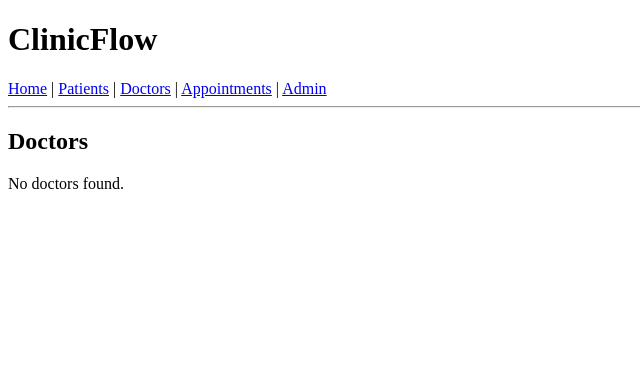
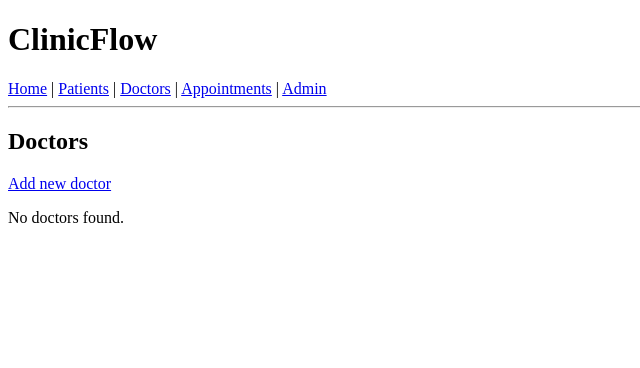
Before and after one commit to AleksandraFrak/clinicflow, a Django app: page /doctors/ in a window 1280 px wide. Shown: the top 368 px of the page, without its empty margins (0-640 px from the left). Run offline with Django 5.2, Linux system fonts and the light colour scheme; data that the repository does not hold is empty.

Commit message:
Add doctor creation from

```diff
--- a/clinic/urls.py
+++ b/clinic/urls.py
@@ -7,6 +7,7 @@ from .views import (
     add_patient,
     edit_patient,
     delete_patient,
+    add_doctor,
 )
 
 urlpatterns = [
@@ -31,4 +32,6 @@ urlpatterns = [
     path("doctors/", doctor_list, name="doctor_list"),
 
     path("appointments/", appointment_list, name="appointment_list"),
+
+    path("doctors/add/", add_doctor, name="add_doctor"),
 ]
--- a/clinic/views.py
+++ b/clinic/views.py
@@ -1,6 +1,6 @@
 from django.shortcuts import render, redirect, get_object_or_404
 from .models import Patient, Doctor, Appointment
-from .forms import PatientForm
+from .forms import PatientForm, DoctorForm
 
 
 def home(request):
@@ -59,3 +59,16 @@ def delete_patient(request, patient_id):
         return redirect("patient_list")
 
     return render(request, "delete_patient.html", {"patient": patient})
+
+def add_doctor(request):
+    if request.method == "POST":
+        form = DoctorForm(request.POST)
+
+        if form.is_valid():
+            form.save()
+            return redirect("doctor_list")
+
+    else:
+        form = DoctorForm()
+
+    return render(request, "add_doctor.html", {"form": form})
--- a/templates/doctor_list.html
+++ b/templates/doctor_list.html
@@ -3,6 +3,8 @@
 
 {% block content %}
     <h2>Doctors</h2>
+
+    <a href="{% url 'add_doctor' %}">Add new doctor</a>
 
     {% if doctors %}
         <table border="1" cellpadding="8">
```
Also changed, not shown: clinic/forms.py (+13 -1 lines), templates/add_doctor.html (added, +13 -0 lines).
